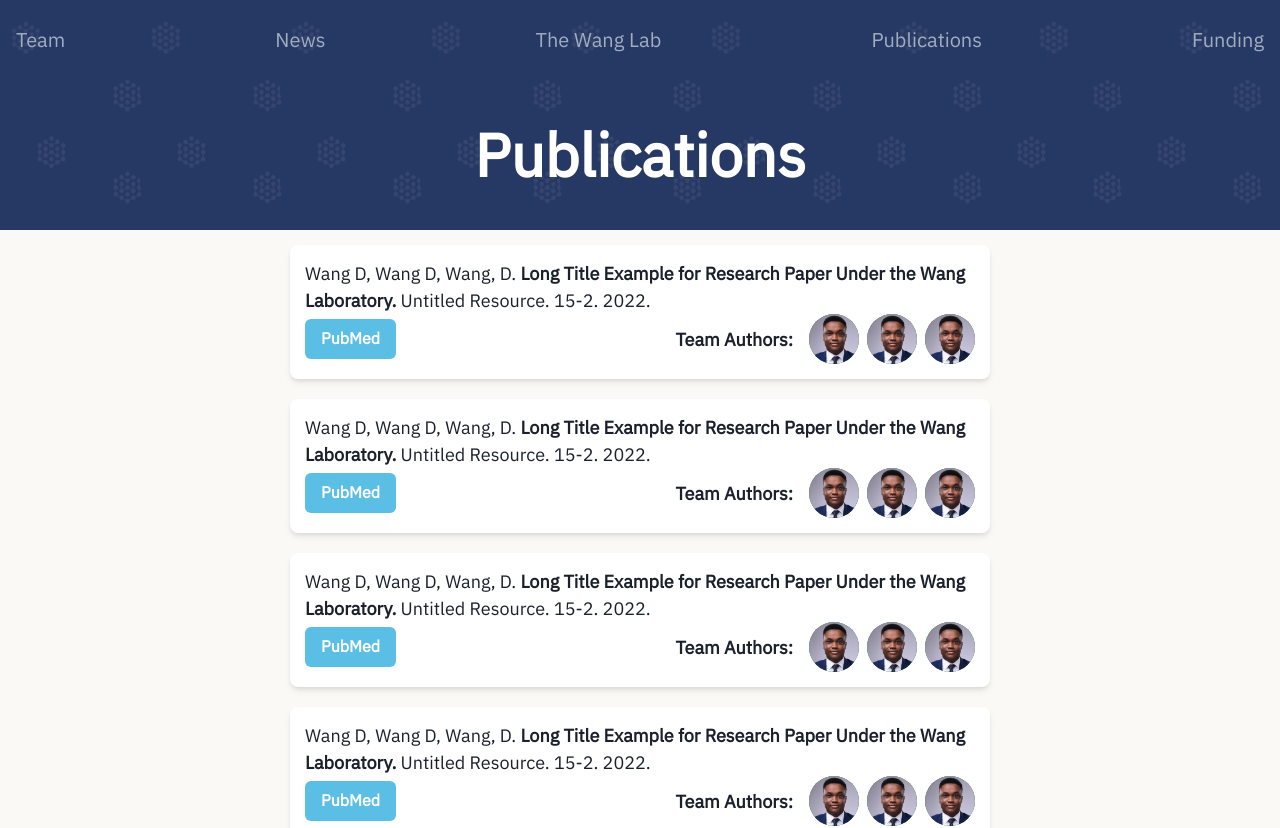
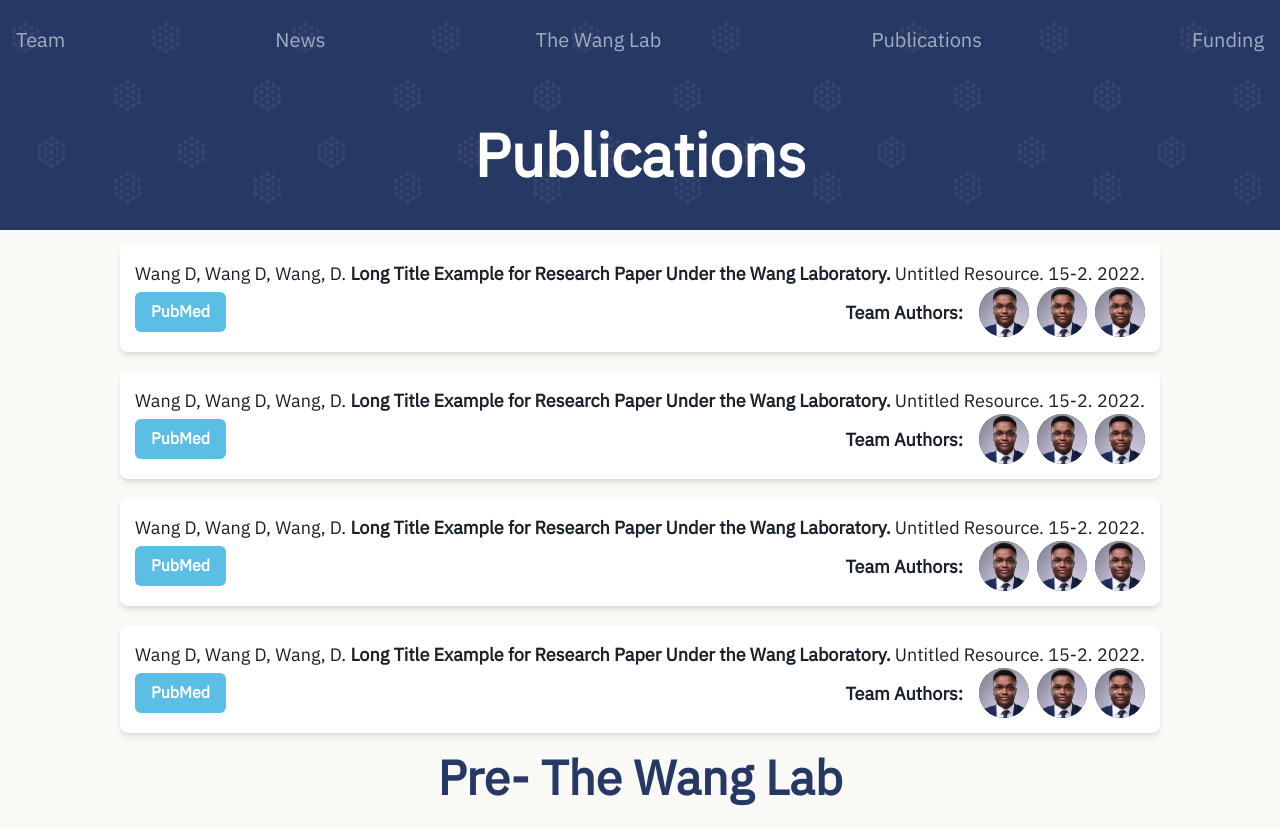
Before and after one commit to ganning127/uncw-wang-lab, a Next.js app: page /publications in a window 1280 px wide. Shown: the top 828 px of the page. Built offline with nearby package versions, Linux system fonts and the light colour scheme.

Commit message:
Publications Width Change

```diff
--- a/components/Cards/PubsCard.jsx
+++ b/components/Cards/PubsCard.jsx
@@ -15,7 +15,7 @@ import {
 export const PubsCard = ({ names, title, publication, resources, publink, images }) => {
   return (
 
-    <Box maxW="700px" mx="auto" rounded="lg" bg="white" shadow="md" p={15}>
+    <Box mx="auto" rounded="lg" bg="white" shadow="md" p={15}>
       <Text>
         <Text as="span" fontWeight="normal" color="gray.800" fontSize="lg">
           {names + ". "}
```
